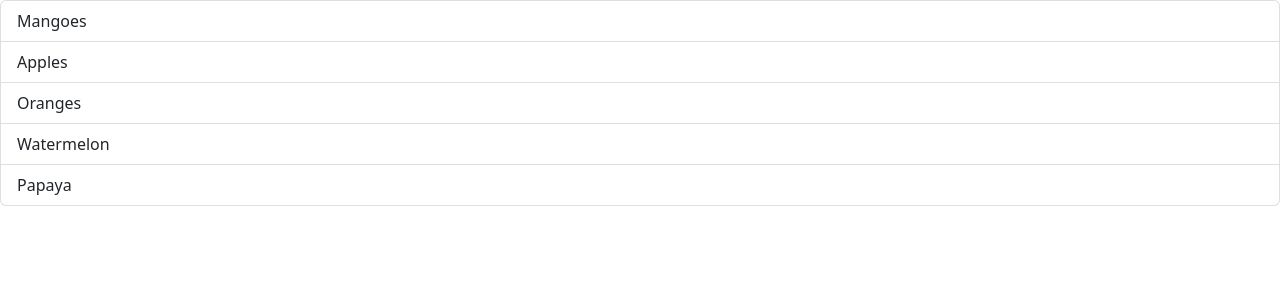
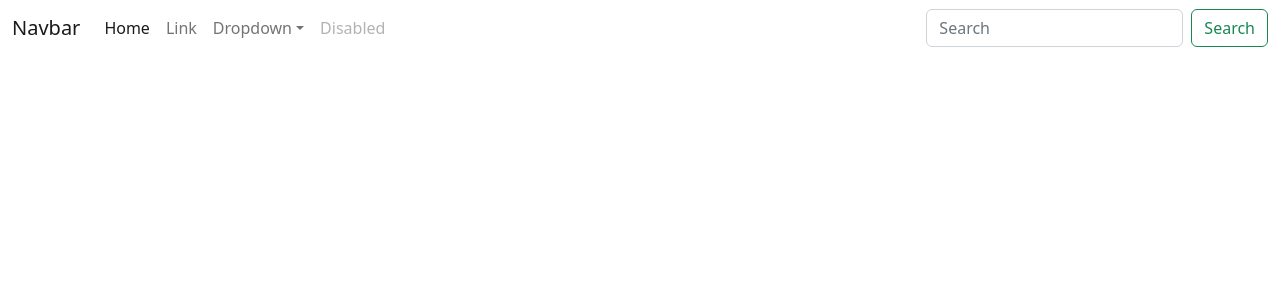
Before and after one commit to enchanted-coder/react-learner, a React (Vite) app: page / in a window 1280 px wide. Shown: the top 300 px of the page. Built offline with nearby package versions, Linux system fonts and the light colour scheme.

Commit message:
the navbar that is cool and i wanna showcase for my app

```diff
--- a/src/components/ListGroup.tsx
+++ b/src/components/ListGroup.tsx
@@ -1,13 +1,45 @@
 const ListGroup = () => {
-    return(
-        <ul className="list-group">
-            <li className="list-group-item">Mangoes</li>
-            <li className="list-group-item">Apples</li>
-            <li className="list-group-item">Oranges</li>
-            <li className="list-group-item">Watermelon</li>
-            <li className="list-group-item">Papaya</li>
-        </ul>
-    )
-}
+  const fruits = ["mangoes", "apples", "oranges", "grapes", "tangerines"];
+  return (
+    <>
+      <nav className="navbar navbar-expand-lg bg-body-tertiary">
+  <div className="container-fluid">
+    <a className="navbar-brand" href="#">Navbar</a>
+    <button className="navbar-toggler" type="button" data-bs-toggle="collapse" data-bs-target="#navbarSupportedContent" aria-controls="navbarSupportedContent" aria-expanded="false" aria-label="Toggle navigation">
+      <span className="navbar-toggler-icon"></span>
+    </button>
+    <div className="collapse navbar-collapse" id="navbarSupportedContent">
+      <ul className="navbar-nav me-auto mb-2 mb-lg-0">
+        <li className="nav-item">
+          <a className="nav-link active" aria-current="page" href="#">Home</a>
+        </li>
+        <li className="nav-item">
+          <a className="nav-link" href="#">Link</a>
+        </li>
+        <li className="nav-item dropdown">
+          <a className="nav-link dropdown-toggle" href="#" role="button" data-bs-toggle="dropdown" aria-expanded="false">
+            Dropdown
+          </a>
+          <ul className="dropdown-menu">
+            <li><a className="dropdown-item" href="#">Action</a></li>
+            <li><a className="dropdown-item" href="#">Another action</a></li>
 
-export default ListGroup
+            <li><a className="dropdown-item" href="#">Something else here</a></li>
+          </ul>
+        </li>
+        <li className="nav-item">
+          <a className="nav-link disabled">Disabled</a>
+        </li>
+      </ul>
+      <form className="d-flex" role="search">
+        <input className="form-control me-2" type="search" placeholder="Search" aria-label="Search"></input>
+        <button className="btn btn-outline-success" type="submit">Search</button>
+      </form>
+    </div>
+  </div>
+</nav>
+    </>
+  );
+};
+
+export default ListGroup;
```
